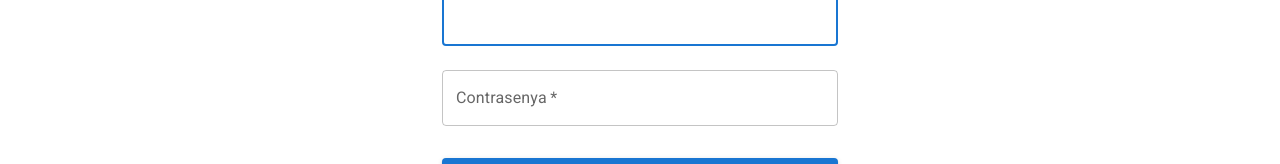
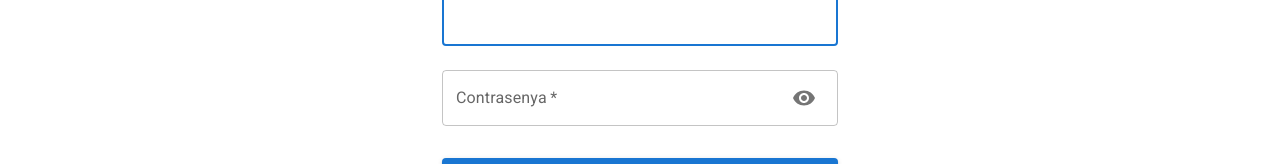
Before and after one commit to oriolf/reactjs-kata, a React (Vite) app: page /login in a window 1280 px wide. Shown: the part 218-382 px from the top of the page. Built offline with nearby package versions, Linux system fonts and the light colour scheme.

Commit message:
Afegida la opció de veure la contrasenya a la pàgina de login

```diff
--- a/src/pages/LoginPage.tsx
+++ b/src/pages/LoginPage.tsx
@@ -1,4 +1,12 @@
-import { Box, Button, Container, TextField, Typography } from "@mui/material";
+import {
+  Box,
+  Button,
+  Container,
+  IconButton,
+  InputAdornment,
+  TextField,
+  Typography,
+} from "@mui/material";
 import Layout from "../Layout";
 import { ApiError, useHttp } from "../hooks/useHttp";
 import { useAuth } from "../hooks/useAuth";
@@ -7,8 +15,10 @@
 import { useAlerts } from "../App";
 import { useState } from "react";
 import LoginIcon from "@mui/icons-material/Login";
+import { Visibility, VisibilityOff } from "@mui/icons-material";
 
 export const LoginPage = () => {
+  const [showPassword, setShowPassword] = useState(false);
   const { login } = useAuth();
   const { get, post } = useHttp();
   const { sendAlert } = useAlerts();
@@ -67,11 +77,24 @@
               fullWidth
               name="password"
               label="Contrasenya"
-              type="password"
+              type={showPassword ? "text" : "password"}
               id="password"
               autoComplete="current-password"
               error={status.hasError("password")}
               helperText={status.errorText("password")}
+              slotProps={{
+                input: {
+                  endAdornment: (
+                    <InputAdornment position="end">
+                      <IconButton
+                        onClick={() => setShowPassword(!showPassword)}
+                      >
+                        {showPassword ? <VisibilityOff /> : <Visibility />}
+                      </IconButton>
+                    </InputAdornment>
+                  ),
+                },
+              }}
             />
             <Button
               type="submit"
```
